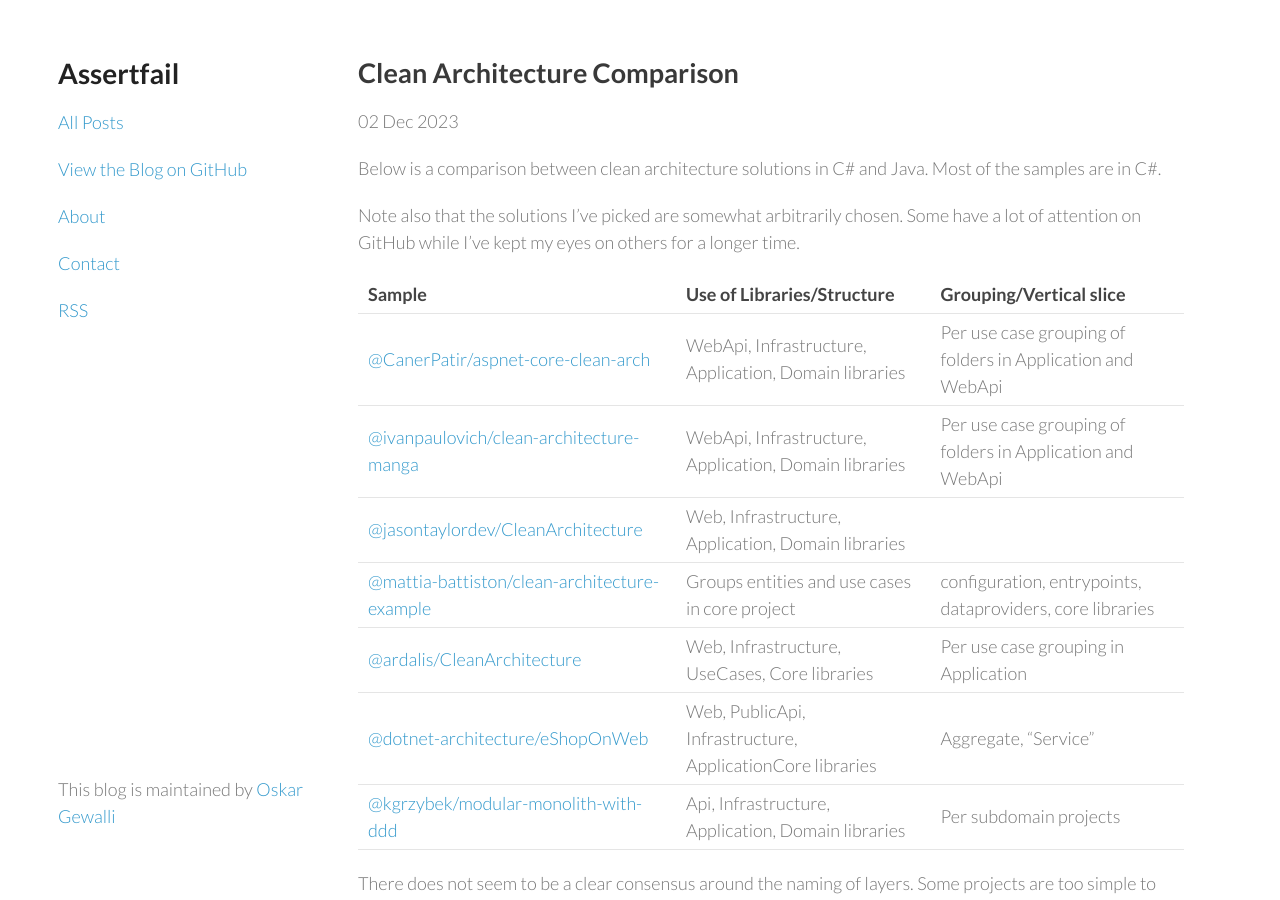
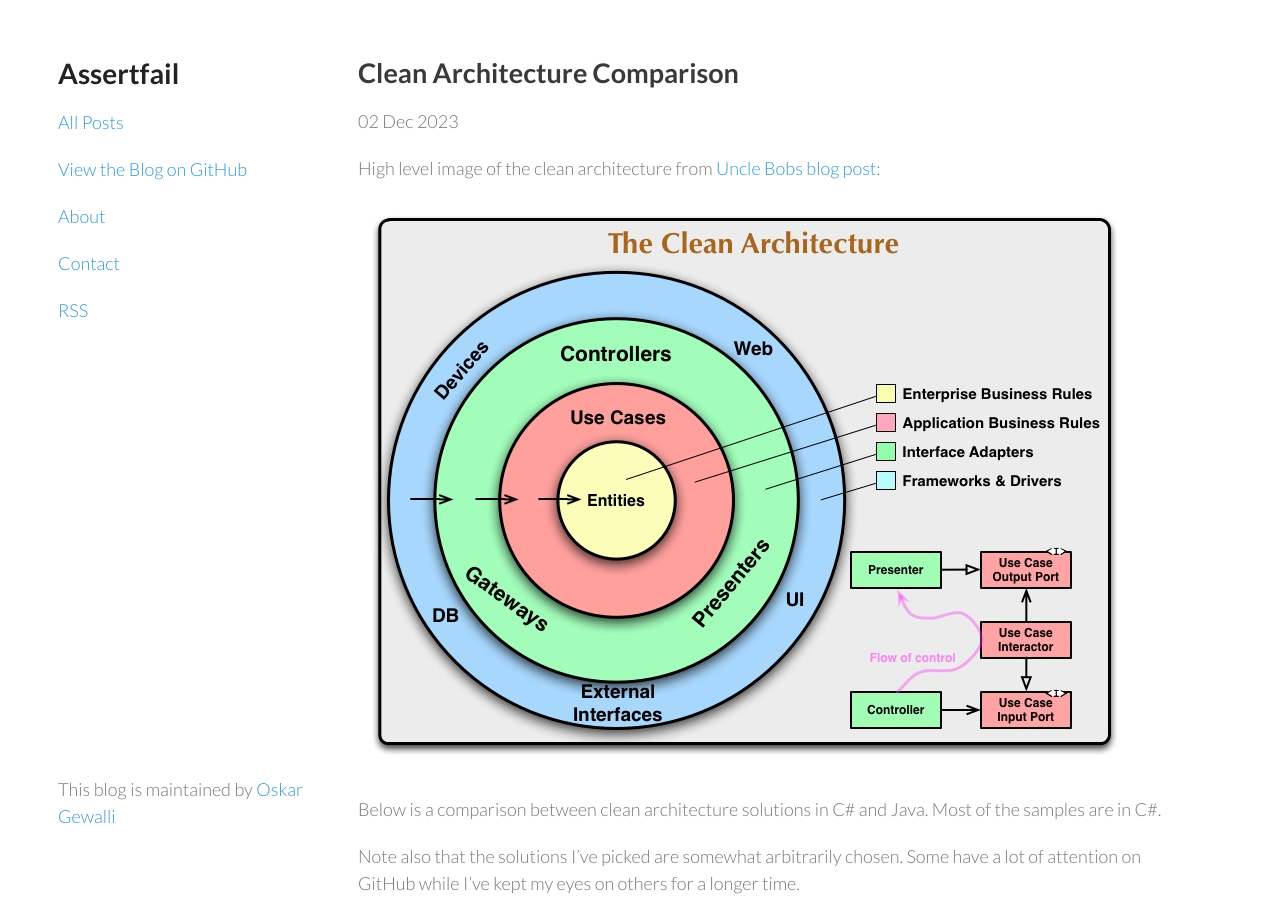
Before and after one commit to wallymathieu/assertfail, a Jekyll site: the page built from _posts/2023-12-02-Clean-Architecture-Comparison.md, in a window 1280 px wide and 900 px high. Built offline with Jekyll 4.4.1, drawn with Linux system fonts in a browser that asks for light colours; nearby versions of some CDN libraries.

Commit message:
+Image of clean architecture

```diff
--- a/_posts/2023-12-02-Clean-Architecture-Comparison.md
+++ b/_posts/2023-12-02-Clean-Architecture-Comparison.md
@@ -4,6 +4,10 @@ title: Clean Architecture Comparison
 date: 2023-12-02T20:07:01+02:00
 tags: C# Java
 ---
+
+High level image of the clean architecture from [Uncle Bobs blog post](https://blog.cleancoder.com/uncle-bob/2012/08/13/the-clean-architecture.html):
+
+![The Clean Architecture image](/img/2023-12-02-Clean-Architecture-Comparison/CleanArchitecture.jpg)
 
 Below is a comparison between clean architecture solutions in C# and Java. Most of the samples are in C#.
 
```
Also changed, not shown: img/2023-12-02-Clean-Architecture-Comparison/CleanArchitecture.jpg (added).
